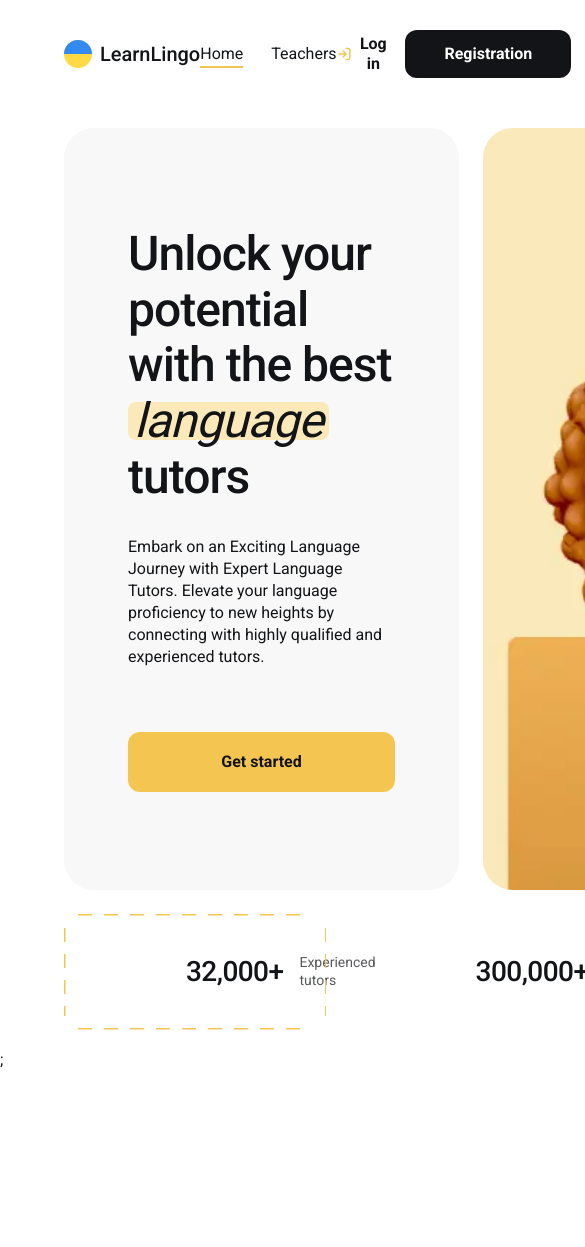
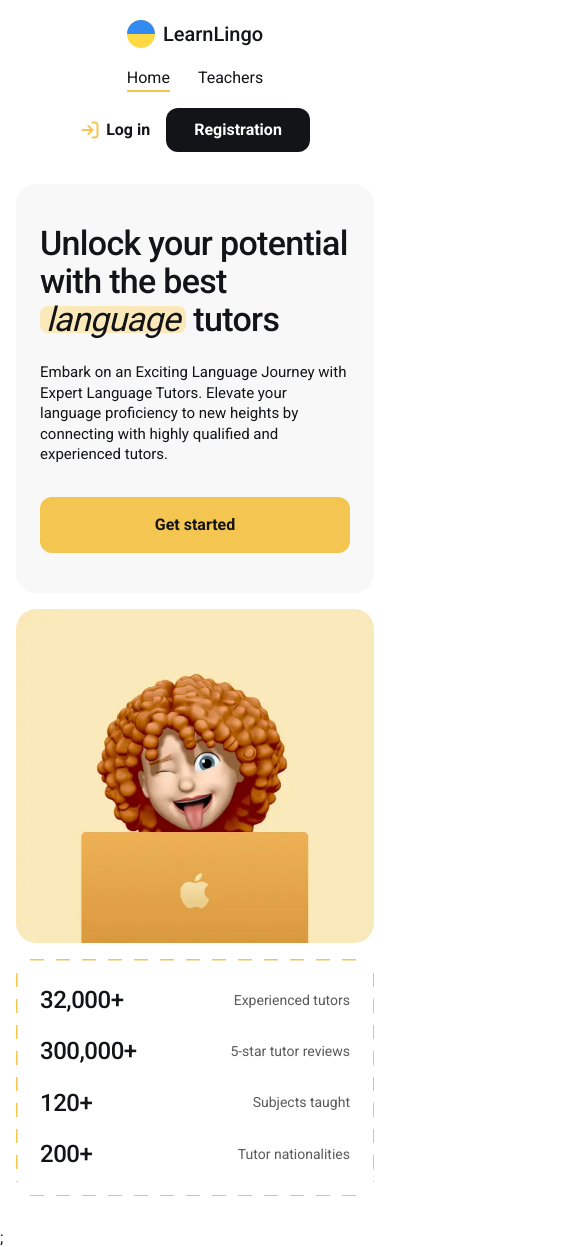
Before and after one commit to Romanna-Brych/learn-lingo, a React (Vite) app: page / in a window 390 px wide. Shown: the top 1247 px of the page, 585 px wide, since content can reach past the window. Before the commit the page ends 1069 px from the top, so only its background shows below. Built offline with nearby package versions, Linux system fonts and the light colour scheme; no server answers.

Commit message:
feat: add responsive layouts

```diff
--- a/src/components/FilterSelect/FilterSelect.module.css
+++ b/src/components/FilterSelect/FilterSelect.module.css
@@ -65,3 +65,34 @@
 .activeOption {
   color: var(--color-black);
 }
+
+@media (max-width: 1023px) {
+  .wrapper {
+    min-width: calc((100% - 16px) / 2);
+  }
+
+  .selectBtn {
+    width: 100%;
+  }
+}
+
+@media (max-width: 767px) {
+  .wrapper {
+    min-width: 100%;
+  }
+
+  .selectBtn {
+    width: 100%;
+    min-width: auto;
+    font-size: 16px;
+  }
+
+  .options {
+    max-height: 240px;
+    overflow-y: auto;
+  }
+
+  .option {
+    font-size: 16px;
+  }
+}
--- a/src/components/Header/Header.module.css
+++ b/src/components/Header/Header.module.css
@@ -1,17 +1,19 @@
 .header {
   max-width: 1184px;
   margin: 0 auto;
-  padding: 30px 0;
+  padding: 30px 64px;
 }
 
 .inner {
   display: flex;
   align-items: center;
   justify-content: space-between;
+  gap: 24px;
 }
 
 .logo {
   display: flex;
+  flex-shrink: 0;
   align-items: center;
   gap: 8px;
   font-weight: 500;
@@ -31,11 +33,6 @@
 }
 
 .link {
-  font-size: 16px;
-  line-height: 1.25;
-}
-
-.link {
   position: relative;
   font-size: 16px;
   line-height: 1.25;
@@ -43,7 +40,7 @@
 }
 
 .link:hover {
-  font-weight: 500;
+  color: var(--color-primary);
 }
 
 .link::after {
@@ -57,16 +54,14 @@
   transition: width 0.2s ease;
 }
 
-.link:hover::after {
-  width: 100%;
-}
-
+.link:hover::after,
 .active::after {
   width: 100%;
 }
 
 .auth {
   display: flex;
+  flex-shrink: 0;
   align-items: center;
   gap: 16px;
 }
@@ -87,7 +82,7 @@
 .loginIcon {
   width: 20px;
   height: 20px;
-  color: #f4c550;
+  color: var(--color-primary);
   fill: transparent;
 }
 
@@ -106,3 +101,96 @@
   text-overflow: ellipsis;
   white-space: nowrap;
 }
+
+@media (max-width: 900px) {
+  .inner {
+    display: flex;
+
+    flex-direction: column;
+
+    align-items: center;
+
+    gap: 20px;
+  }
+
+  .logo {
+    grid-column: 1 / 2;
+  }
+
+  /* .auth {
+    grid-column: 2 / 3;
+    justify-self: end;
+    margin-left: 0;
+  }
+
+  .nav {
+    grid-column: 1 / -1;
+    justify-content: center;
+  } */
+
+  .auth {
+    width: 100%;
+    justify-content: center;
+  }
+
+  .nav {
+    justify-content: center;
+    flex-wrap: wrap;
+  }
+}
+
+@media (max-width: 767px) {
+  .header {
+    padding: 20px 16px;
+    /* max-width: 702px; */
+  }
+
+  /* .inner {
+    grid-template-columns: 1fr;
+    row-gap: 20px;
+  } */
+
+  .logo {
+    grid-column: 1;
+    justify-self: start;
+  }
+
+  /* .auth {
+    grid-column: 1;
+    width: 100%;
+    justify-content: space-between;
+  }
+
+  .nav {
+    grid-column: 1;
+    justify-content: center;
+    gap: 28px;
+    order: 3;
+  } */
+
+  .registerBtn {
+    padding: 12px 28px;
+  }
+
+  .userEmail {
+    max-width: 160px;
+  }
+}
+
+@media (max-width: 374px) {
+  .header {
+    padding: 20px 16px;
+    max-width: 342px;
+  }
+
+  .auth {
+    flex-direction: column;
+    align-items: stretch;
+  }
+
+  .loginBtn,
+  .registerBtn {
+    justify-content: center;
+    width: 100%;
+  }
+}
--- a/src/components/Header/Header.tsx
+++ b/src/components/Header/Header.tsx
@@ -13,7 +13,6 @@ const Header = () => {
 
   return (
     <header className={css.header}>
-      <div className="container">
       <div className={css.inner}>
         <NavLink to="/" className={css.logo}>
           <svg className={css.logoIcon}>
@@ -84,7 +83,6 @@ const Header = () => {
           )}
         </div>
       </div>
-      </div>
       {isLoginOpen && (
         <Modal onClose={() => setIsLoginOpen(false)}>
           <LoginForm onClose={() => setIsLoginOpen(false)} />
--- a/src/components/LoginForm/LoginForm.module.css
+++ b/src/components/LoginForm/LoginForm.module.css
@@ -6,8 +6,8 @@
 }
 
 .text {
+  max-width: 438px;
   margin-bottom: 40px;
-  max-width: 438px;
   color: rgba(18, 20, 23, 0.8);
   line-height: 1.38;
 }
@@ -39,8 +39,8 @@
 }
 
 .submitBtn {
+  width: 100%;
   margin-top: 22px;
-  width: 100%;
   padding: 16px;
   border-radius: 12px;
   background-color: var(--color-primary);
@@ -51,3 +51,43 @@
   opacity: 0.7;
   cursor: not-allowed;
 }
+
+@media (max-width: 767px) {
+  .title {
+    margin-bottom: 16px;
+    font-size: 32px;
+  }
+
+  .text {
+    margin-bottom: 32px;
+    font-size: 14px;
+  }
+
+  .form {
+    gap: 16px;
+  }
+
+  .input {
+    padding: 14px 16px;
+    font-size: 15px;
+  }
+
+  .submitBtn {
+    margin-top: 18px;
+    padding: 14px;
+  }
+}
+
+@media (max-width: 374px) {
+  .title {
+    font-size: 28px;
+  }
+
+  .text {
+    margin-bottom: 28px;
+  }
+
+  .input {
+    padding: 13px 14px;
+  }
+}
--- a/src/components/Modal/Modal.module.css
+++ b/src/components/Modal/Modal.module.css
@@ -6,6 +6,7 @@
   align-items: center;
   justify-content: center;
   padding: 20px;
+  overflow-y: auto;
   background-color: rgba(18, 20, 23, 0.6);
 }
 
@@ -13,6 +14,8 @@
   position: relative;
   width: 100%;
   max-width: 566px;
+  max-height: calc(100vh - 40px);
+  overflow-y: auto;
   padding: 64px;
   border-radius: 30px;
   background-color: var(--color-white);
@@ -30,3 +33,32 @@
   height: 32px;
   color: var(--color-black);
 }
+
+@media (max-width: 767px) {
+  .backdrop {
+    align-items: flex-start;
+    padding: 16px;
+  }
+
+  .modal {
+    max-height: calc(100vh - 32px);
+    padding: 48px 24px 32px;
+    border-radius: 20px;
+  }
+
+  .closeBtn {
+    top: 16px;
+    right: 16px;
+  }
+
+  .closeIcon {
+    width: 28px;
+    height: 28px;
+  }
+}
+
+@media (max-width: 374px) {
+  .modal {
+    padding: 44px 18px 28px;
+  }
+}
--- a/src/components/RegisterForm/RegisterForm.module.css
+++ b/src/components/RegisterForm/RegisterForm.module.css
@@ -6,8 +6,8 @@
 }
 
 .text {
+  max-width: 438px;
   margin-bottom: 40px;
-  max-width: 438px;
   color: rgba(18, 20, 23, 0.8);
   line-height: 1.38;
 }
@@ -39,8 +39,8 @@
 }
 
 .submitBtn {
+  width: 100%;
   margin-top: 22px;
-  width: 100%;
   padding: 16px;
   border-radius: 12px;
   background-color: var(--color-primary);
@@ -51,3 +51,43 @@
   opacity: 0.7;
   cursor: not-allowed;
 }
+
+@media (max-width: 767px) {
+  .title {
+    margin-bottom: 16px;
+    font-size: 32px;
+  }
+
+  .text {
+    margin-bottom: 32px;
+    font-size: 14px;
+  }
+
+  .form {
+    gap: 16px;
+  }
+
+  .input {
+    padding: 14px 16px;
+    font-size: 15px;
+  }
+
+  .submitBtn {
+    margin-top: 18px;
+    padding: 14px;
+  }
+}
+
+@media (max-width: 374px) {
+  .title {
+    font-size: 28px;
+  }
+
+  .text {
+    margin-bottom: 28px;
+  }
+
+  .input {
+    padding: 13px 14px;
+  }
+}
--- a/src/components/TeachersFilters/TeachersFilters.module.css
+++ b/src/components/TeachersFilters/TeachersFilters.module.css
@@ -13,3 +13,24 @@
   color: var(--color-white);
   font-weight: 700;
 }
+
+@media (max-width: 1023px) {
+  .filters {
+    flex-wrap: wrap;
+    align-items: flex-end;
+    gap: 16px;
+  }
+}
+
+@media (max-width: 767px) {
+  .filters {
+    display: grid;
+    grid-template-columns: 1fr;
+    gap: 14px;
+    margin-bottom: 24px;
+  }
+
+  .resetBtn {
+    width: 100%;
+  }
+}
--- a/src/components/TrialLessonForm/TrialLessonForm.module.css
+++ b/src/components/TrialLessonForm/TrialLessonForm.module.css
@@ -65,6 +65,7 @@
   align-items: center;
   gap: 8px;
   font-weight: 400;
+  line-height: 1.4;
 }
 
 .radioInput {
@@ -74,6 +75,7 @@
 }
 
 .customRadio {
+  flex-shrink: 0;
   width: 20px;
   height: 20px;
   border: 2px solid rgba(18, 20, 23, 0.2);
@@ -108,8 +110,8 @@
 }
 
 .submitBtn {
+  width: 100%;
   margin-top: 22px;
-  width: 100%;
   padding: 16px;
   border-radius: 12px;
   background-color: var(--color-primary);
@@ -120,3 +122,65 @@
   opacity: 0.7;
   cursor: not-allowed;
 }
+
+@media (max-width: 767px) {
+  .title {
+    margin-bottom: 16px;
+    font-size: 32px;
+  }
+
+  .text {
+    margin-bottom: 18px;
+    font-size: 14px;
+  }
+
+  .teacher {
+    margin-bottom: 32px;
+  }
+
+  .legend {
+    margin-bottom: 18px;
+    font-size: 20px;
+  }
+
+  .radioGroup {
+    gap: 14px;
+  }
+
+  .radioLabel {
+    align-items: flex-start;
+    font-size: 15px;
+  }
+
+  .form {
+    gap: 16px;
+  }
+
+  .input {
+    padding: 14px 16px;
+    font-size: 15px;
+  }
+
+  .submitBtn {
+    margin-top: 18px;
+    padding: 14px;
+  }
+}
+
+@media (max-width: 374px) {
+  .title {
+    font-size: 28px;
+  }
+
+  .legend {
+    font-size: 18px;
+  }
+
+  .teacher {
+    align-items: flex-start;
+  }
+
+  .input {
+    padding: 13px 14px;
+  }
+}
--- a/src/globals.css
+++ b/src/globals.css
@@ -59,10 +59,22 @@ a {
 }
 
 .app {
+  min-height: 100vh;
   background-color: var(--color-bg);
-  min-height: 100vh;
 }
 
 .homeBg {
   background-color: var(--color-white);
 }
+
+@media (max-width: 1023px) {
+  .container {
+    padding: 0 32px;
+  }
+}
+
+@media (max-width: 767px) {
+  .container {
+    padding: 0 16px;
+  }
+}
--- a/src/pages/HomePage/HomePage.module.css
+++ b/src/pages/HomePage/HomePage.module.css
@@ -80,7 +80,6 @@
   position: absolute;
   inset: 0;
   pointer-events: none;
-
   background:
     repeating-linear-gradient(
         90deg,
@@ -135,3 +134,146 @@
   line-height: 1.28;
   flex-shrink: 0;
 }
+
+@media (max-width: 1279px) {
+  .inner {
+    grid-template-columns: 1fr 420px;
+  }
+
+  .content {
+    padding: 72px 48px;
+  }
+
+  .title {
+    font-size: 42px;
+  }
+
+  .statsBox {
+    padding: 32px 64px;
+  }
+
+  .stats {
+    gap: 48px;
+  }
+
+  .statItem {
+    align-items: flex-start;
+    flex-direction: column;
+    gap: 8px;
+  }
+}
+
+@media (max-width: 1023px) {
+  .inner {
+    grid-template-columns: 1fr;
+  }
+
+  .content {
+    min-height: auto;
+    padding: 64px 48px;
+  }
+
+  .imageWrapper {
+    min-height: 420px;
+  }
+
+  .image {
+    object-position: center;
+  }
+
+  .statsBox {
+    padding: 32px 48px;
+  }
+
+  .stats {
+    grid-template-columns: repeat(2, 1fr);
+    gap: 32px 48px;
+  }
+
+  .statItem {
+    flex-direction: row;
+    align-items: center;
+  }
+}
+
+@media (max-width: 767px) {
+  .hero {
+    padding: 12px 0 32px;
+  }
+
+  .inner {
+    gap: 16px;
+    margin-bottom: 16px;
+  }
+
+  .content {
+    padding: 40px 24px;
+    border-radius: 20px;
+  }
+
+  .title {
+    margin-bottom: 24px;
+    font-size: 34px;
+    line-height: 1.12;
+  }
+
+  .text {
+    margin-bottom: 32px;
+    font-size: 15px;
+  }
+
+  .ctaBtn {
+    width: 100%;
+    min-width: auto;
+    height: 56px;
+  }
+
+  .imageWrapper {
+    min-height: 320px;
+    border-radius: 20px;
+  }
+
+  .statsBox {
+    padding: 28px 24px;
+  }
+
+  .stats {
+    grid-template-columns: 1fr;
+    gap: 24px;
+  }
+
+  .statItem {
+    justify-content: space-between;
+  }
+
+  .statNumber {
+    font-size: 24px;
+  }
+
+  .statLabel {
+    max-width: 140px;
+  }
+}
+
+@media (max-width: 374px) {
+  .content {
+    padding: 32px 18px;
+  }
+
+  .title {
+    font-size: 30px;
+  }
+
+  .imageWrapper {
+    min-height: 280px;
+  }
+
+  .statsBox {
+    padding: 24px 18px;
+  }
+
+  .statItem {
+    align-items: flex-start;
+    flex-direction: column;
+  }
+}
--- a/src/pages/TeachersPage/TeachersPage.module.css
+++ b/src/pages/TeachersPage/TeachersPage.module.css
@@ -33,3 +33,9 @@
   opacity: 0.6;
   cursor: not-allowed;
 }
+
+@media (max-width: 1439px) {
+  .section {
+    padding: 30px 0;
+  }
+}
```
Also changed, not shown: src/components/TeacherCard/TeacherCard.module.css (+118 -4 lines). Lines whose indentation alone changed are shown as unchanged.
